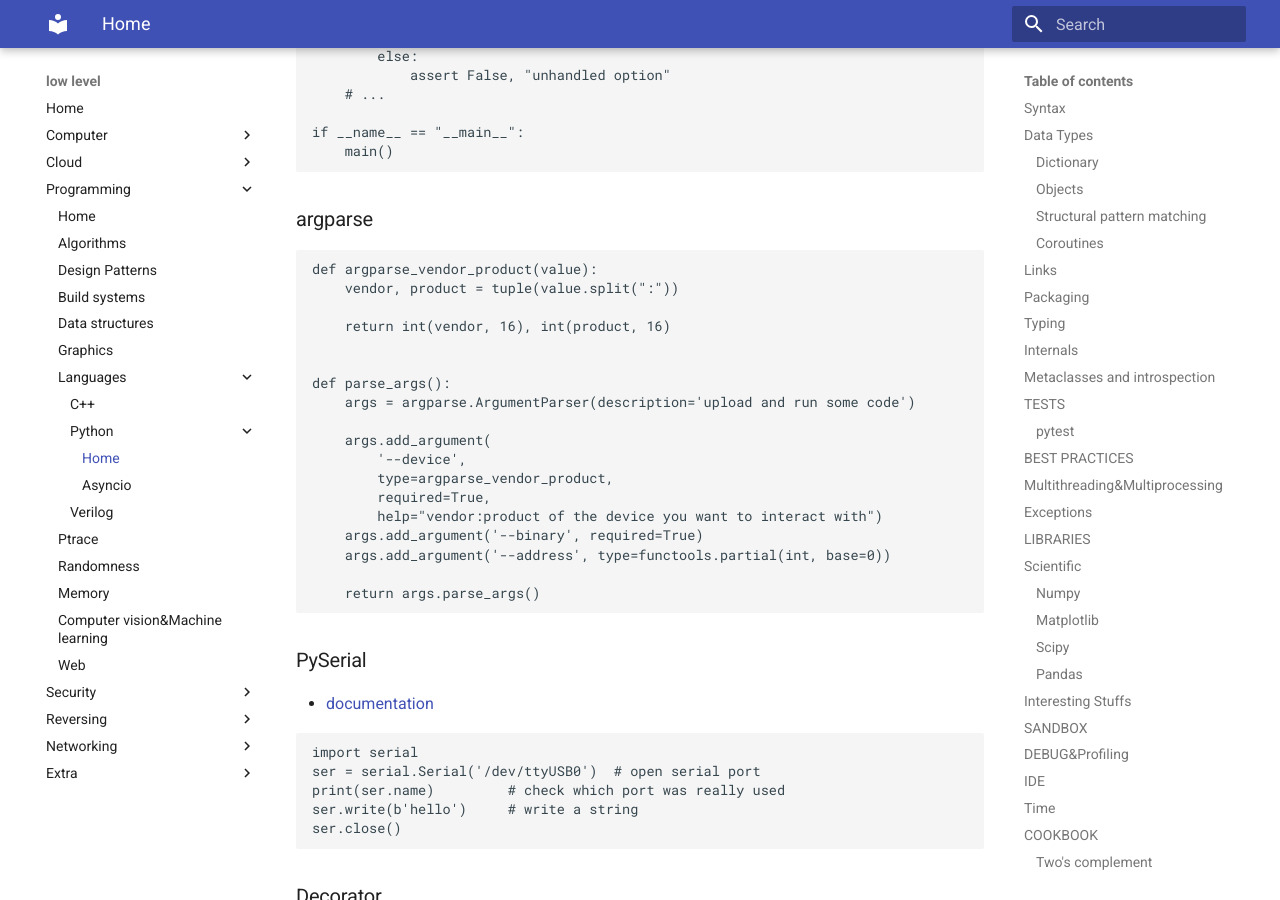
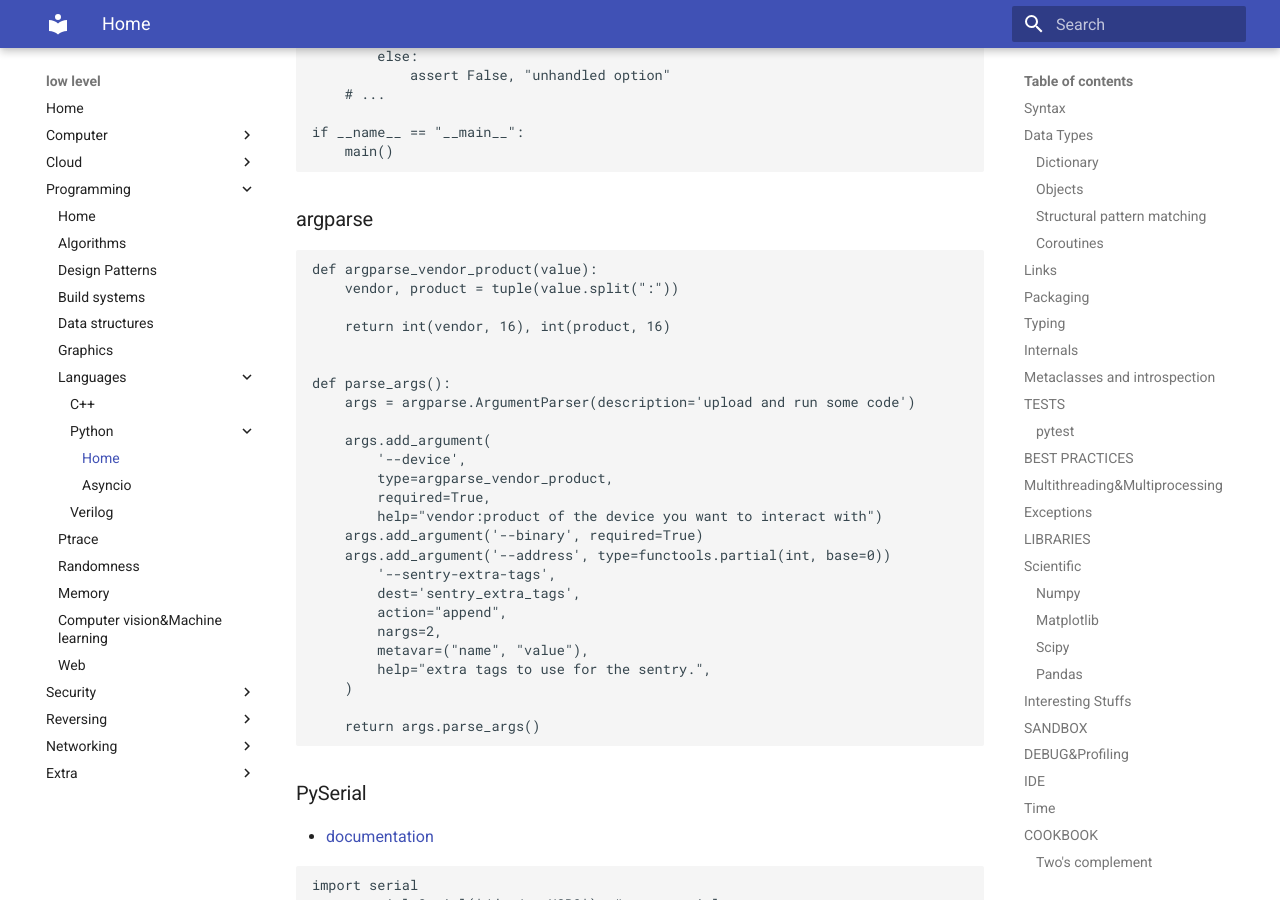
Before and after one commit to gipi/low-level, an MkDocs documentation site: the page built from docs/languages/python/index.md, in a window 1280 px wide and 900 px high, scrolled down 14406 px. Built offline with MkDocs 1.6.1 and Material for MkDocs 9.7.7, drawn with Linux system fonts in a browser that asks for light colours.

Commit message:
Add example with argparse.

````diff
--- a/docs/languages/python/index.md
+++ b/docs/languages/python/index.md
@@ -605,6 +605,13 @@ def parse_args():
         help="vendor:product of the device you want to interact with")
     args.add_argument('--binary', required=True)
     args.add_argument('--address', type=functools.partial(int, base=0))
+        '--sentry-extra-tags',
+        dest='sentry_extra_tags',
+        action="append",
+        nargs=2,
+        metavar=("name", "value"),
+        help="extra tags to use for the sentry.",
+    )
 
     return args.parse_args()
 ```
````
